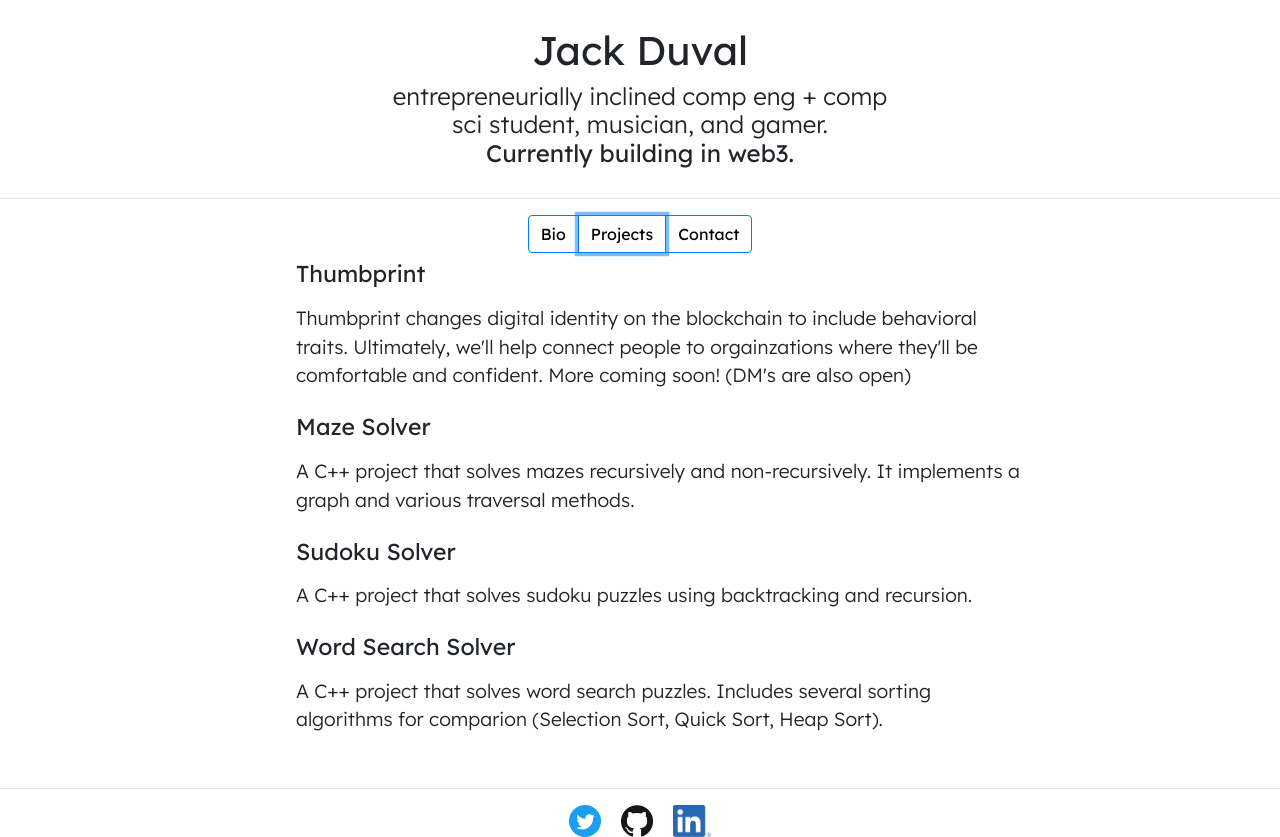
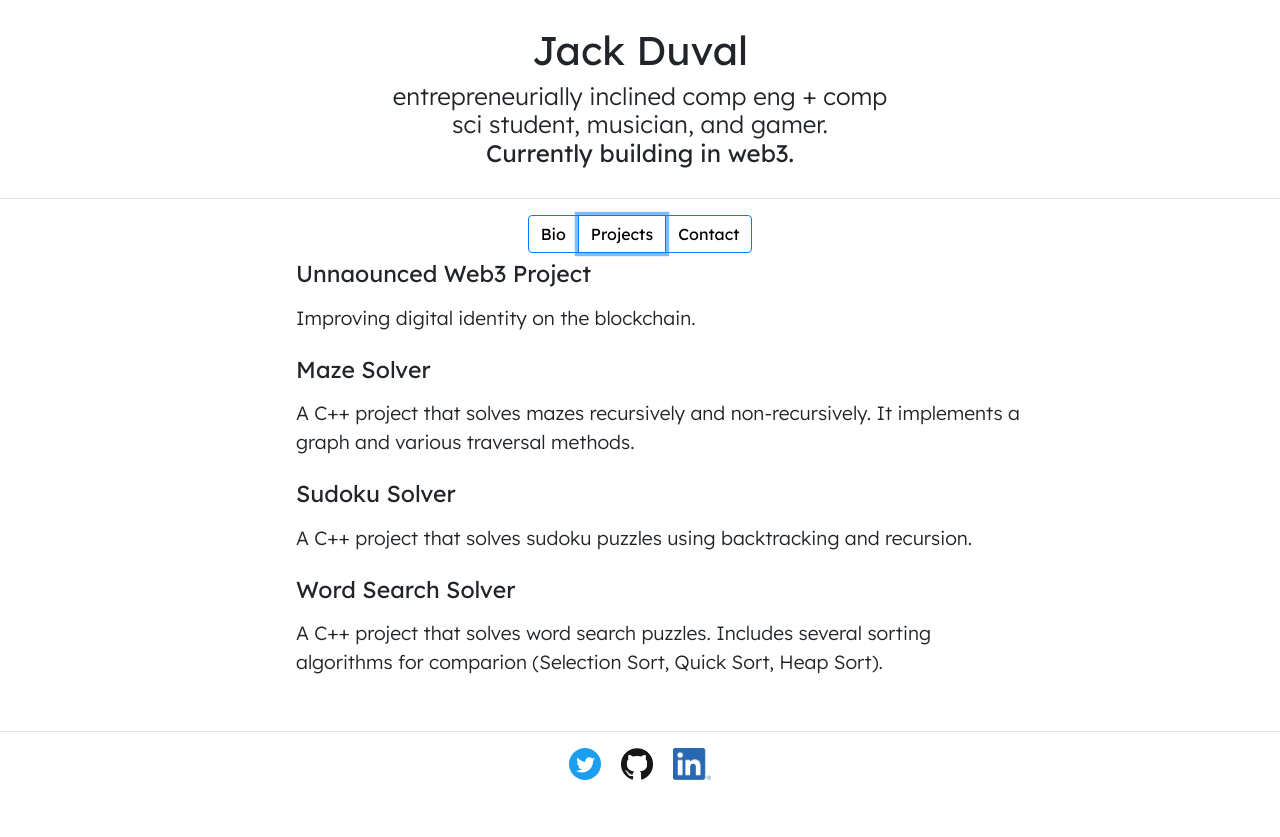
Before and after one commit to jack-duval/2021-portfolio, a React (Create React App) app: page / in a window 1280 px wide. Both pictures are taken after a click on the button "Projects". After the commit the page ends 800 px from the top, so only its background shows below. Built offline with nearby package versions, Linux system fonts and the light colour scheme.

Commit message:
small adjustments

```diff
--- a/src/Projects/Projects.jsx
+++ b/src/Projects/Projects.jsx
@@ -8,8 +8,9 @@ const Projects = () => {
     <div>
         <ul className="projectList">
             <li>
-                <h5 className="projectTitle"><strong>Thumbprint</strong></h5>
-                <p>Thumbprint changes digital identity on the blockchain to include behavioral traits. Ultimately, we'll help connect people to orgainzations where they'll be comfortable and confident. More coming soon! (DM's are also open)</p>
+                <h5 className="projectTitle"><strong>Unnaounced Web3 Project</strong></h5>
+                <p>Improving digital identity on the blockchain.</p>
+                {/* <p>Thumbprint changes digital identity on the blockchain to include behavioral traits. Ultimately, we'll help connect people to orgainzations where they'll be comfortable and confident. More coming soon! (DM's are also open)</p> */}
             </li>
             <li>
                 <h5 className="projectTitle"><strong>Maze Solver</strong></h5>
```
